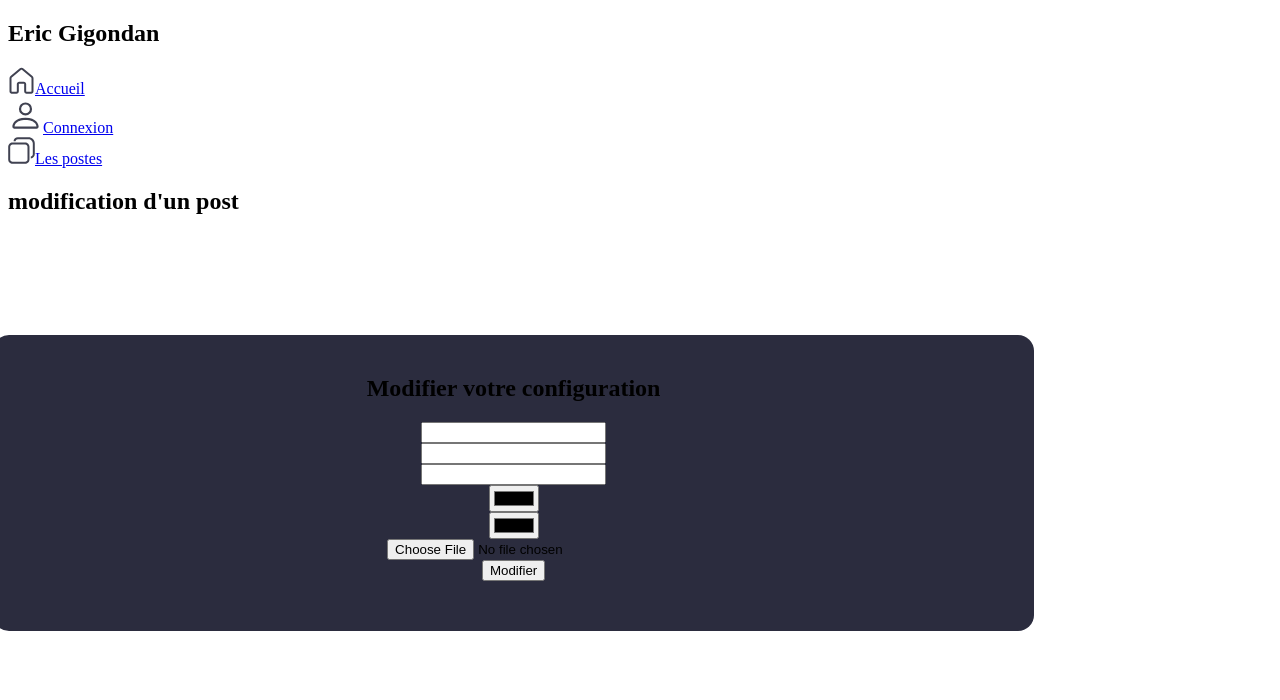
After one commit to Itsatsu/blog, a PHP site: template src/templates/admin/edit_configuration.html.twig in a window 1280 px wide. The commit adds this page. Shown: the top 700 px of the page. Run offline with PHP 8.4, Linux system fonts and the light colour scheme; the template is opened without the code that fills it, so the values that code supplies are empty; some libraries are stand-ins or nearby versions.

Commit message:
add edit configuration

```diff
--- a/src/routes/routes.php
+++ b/src/routes/routes.php
@@ -45,3 +45,6 @@ Route::meth('/administration/categorie/edit/{id}', CategorieController::class, '
 
 //users
 Route::meth('/administration/user/index', SecurityController::class, 'index');
+
+//configuration
+Route::meth('/administration/configuration/edit', AdminController::class, 'configuration');
--- /dev/null
+++ b/src/templates/admin/edit_configuration.html.twig
@@ -0,0 +1,27 @@
+{% extends 'base.html.twig' %}
+
+{% block stylesheets %}
+    <link rel="stylesheet" href="/public/assets/style/modifpost.css">
+{% endblock %}
+{% block title %}Editer un post{% endblock %}
+
+{% block body %}
+    <div>
+    <h2 >modification d'un post</h2>
+    </div>
+    <div class="contenu">
+
+        <article class="post" >
+            <form method="POST">
+                <h2>Modifier votre configuration</h2>
+                <input type="texte" name="update[fullname]" placeholder="{{ config.fullname }}" value="{{ config.fullname }}">
+                <input type="texte" name="update[title]" placeholder="{{ config.title }}" value="{{ config.title}}">
+                <input type="texte" name="update[slogan]" placeholder="{{ config.slogan }}" value="{{ config.slogan }}">
+                <input type="color" name="update[color_primary]"  value="{{ config.colorPrimary }}">
+                <input type="color" name="update[color_secondary]" value="{{ config.colorSecondary }}">
+                <input type="file" name="update[cv]" placeholder="" value="{{ config.cv }}">
+                <input type="submit" value="Modifier">
+            </form>
+        </article>
+        </div>
+{% endblock %}
--- a/src/templates/admin/index.html.twig
+++ b/src/templates/admin/index.html.twig
@@ -50,9 +50,7 @@
             <h2 style="text-align: center">Les informations du site</h2>
 
             <div style="display: flex; justify-content: space-around">
-                <a href="/administration/catégorie">Voir </a>
-
-                <a href="/administration/catégorie/create">Modifier</a>
+                <a href="/administration/configuration/edit">Modifier</a>
             </div>
         </article>
 
```
Also changed, not shown: src/controllers/AdminController.php (+29 -0 lines).
